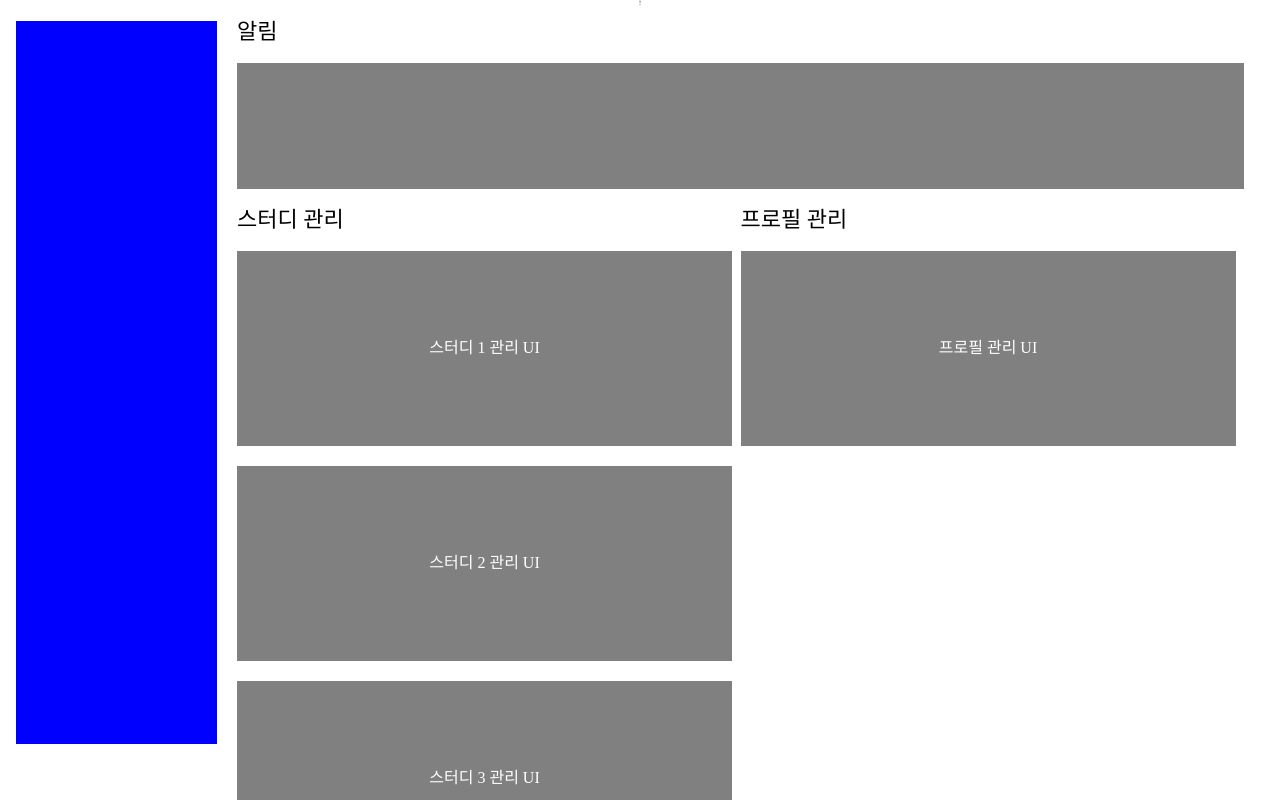
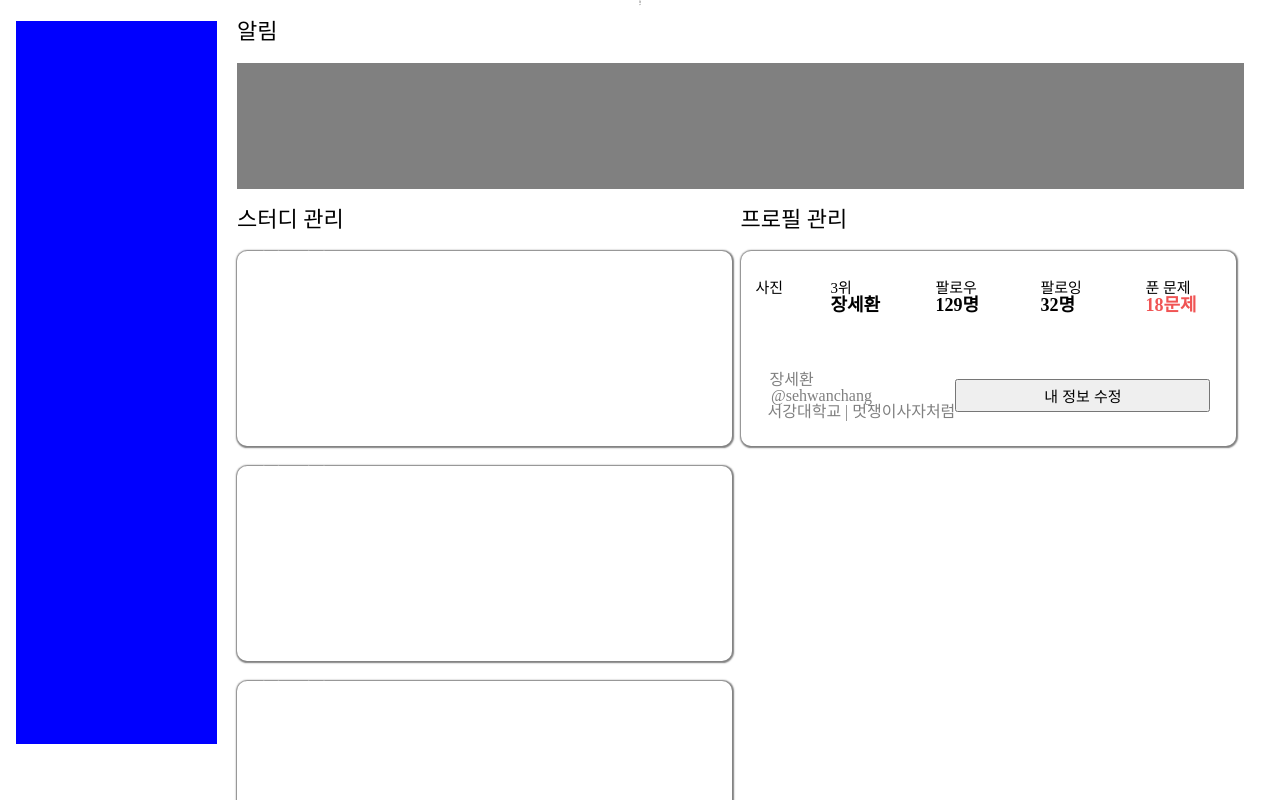
Before and after one commit to chxxrin/client, a React (Create React App) app: page /setting in a window 1280 px wide. Shown: the top 800 px of the page. Built offline with nearby package versions, Linux system fonts and the light colour scheme; a web font is replaced by a local one.

Commit message:
✨ 프로필관리 세부정보 및 정보 수정 버튼 추가(#3)

```diff
--- a/src/@pages/setting/setting.js
+++ b/src/@pages/setting/setting.js
@@ -1,6 +1,8 @@
 import React from 'react';
 import styled from 'styled-components';
-
+import { FontAwesomeIcon } from '@fortawesome/react-fontawesome';
+import { faUser, faBuilding } from '@fortawesome/free-solid-svg-icons';
+import { faGithub } from '@fortawesome/free-brands-svg-icons';
 const studies = ['스터디 1', '스터디 2', '스터디 3', '스터디 4'];
 
 const Setting = () => {
@@ -31,10 +33,60 @@ const StudyBox = ({ study }) => {
   // study prop 이용해서 각 스터디 박스 표현
   return <Box>{study} 관리 UI</Box>;
 };
-
+const ProfileItem = ({ title, content, paddingLeft, fontColor }) => {
+  return (
+    <ProfileItemStyled paddingLeft={paddingLeft} fontColor={fontColor}>
+      <ProfileTitle>{title}</ProfileTitle>
+      <ProfileContent>{content}</ProfileContent>
+    </ProfileItemStyled>
+  );
+};
 const ProfileBox = () => {
   // 프로필 관리 UI
-  return <Box>프로필 관리 UI</Box>;
+  return (
+    <ProfileItemWrapper>
+      <Box>
+        <Row>
+          <ProfileItem title="사진" content="" paddingLeft="10" />
+          <ProfileItem title="3위" content="장세환" paddingLeft="20" />
+          <ProfileItem title="팔로우" content="129명" paddingLeft="50" />
+          <ProfileItem title="팔로잉" content="32명" paddingLeft="50" />
+          <ProfileItem
+            title="푼 문제"
+            content="18문제"
+            paddingLeft="50"
+            fontColor="#F05454"
+          />
+        </Row>
+        <Row />
+        <Row />
+        <Row />
+        <Row>
+          <IconProfileContainer />
+          <Button>내 정보 수정</Button>
+        </Row>
+      </Box>
+    </ProfileItemWrapper>
+  );
+};
+
+const IconProfileItem = ({ icon, text }) => {
+  return (
+    <IconProfileItemStyled>
+      <FontAwesomeIcon icon={icon} size="1x" />
+      <IconProfileText>{text}</IconProfileText>
+    </IconProfileItemStyled>
+  );
+};
+
+const IconProfileContainer = () => {
+  return (
+    <IconProfileContainerStyled>
+      <IconProfileItem icon={faUser} text="장세환" />
+      <IconProfileItem icon={faGithub} text="@sehwanchang" />
+      <IconProfileItem icon={faBuilding} text="서강대학교 | 멋쟁이사자처럼" />
+    </IconProfileContainerStyled>
+  );
 };
 
 const Sidebar = styled.div`
@@ -80,14 +132,24 @@ const SettingTitle = styled.h1`
 const Box = styled.div`
   width: 495px;
   height: 195px;
-  background: grey;
+  background: white;
   margin-top: 20px;
   display: flex;
+  flex-direction: column;
+  align-items: flex-start;
+  justify-content: flex-start;
+  color: white;
+  border-radius: 10px 10px 10px 10px;
+  box-shadow: 0.5px 0.5px 1.5px 1.5px gray;
+`;
+const Row = styled.div`
+  display: flex;
+  flex-direction: row; // 가로 방향으로 조정
   align-items: center;
-  justify-content: center;
-  color: white;
+  justify-content: flex-start;
+  margin-top: 10px;
+  margin-left: 5px;
 `;
-
 const StudyWrapper = styled.div`
   display: flex;
   flex-direction: column;
@@ -102,4 +164,52 @@ const ProfileWrapper = styled.div`
   width: 50%;
 `;
 
+const ProfileItemWrapper = styled.div`
+  display: flex;
+  flex-direction: column;
+`;
+
+const ProfileTitle = styled.div`
+  font-size: 15px;
+  font-weight: 500;
+  color: black;
+`;
+const ProfileContent = styled.div`
+  font-size: 18px;
+  font-weight: 700;
+  color: inherit;
+`;
+
+const ProfileItemStyled = styled.div`
+  padding-top: 20px;
+  padding-left: ${(props) => props.paddingLeft}px;
+  width: 55px;
+  height: 51px;
+  color: ${(props) => props.fontColor || 'black'};
+`;
+
+const IconProfileContainerStyled = styled.div`
+width : 162px
+height : 75px
+display : flex
+flex-direction : column;
+justify-content : space-around;
+`;
+
+const IconProfileItemStyled = styled.div`
+  display: flex;
+  align-items: center;
+`;
+
+const IconProfileText = styled.div`
+  padding-left: 10px;
+  color: grey;
+`;
+
+const Button = styled.button`
+  width: 255px;
+  height: 33px;
+  font-size: 15px;
+  font-weight: 500;
+`;
 export default Setting;
```
Also changed, not shown: package.json (+7 -0 lines), 1 other file (tests, documents, lock files or other folders).
